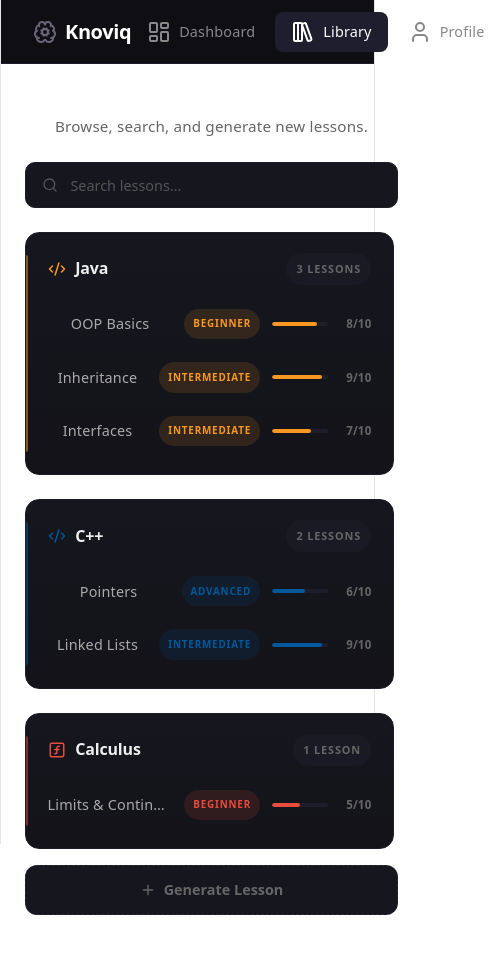
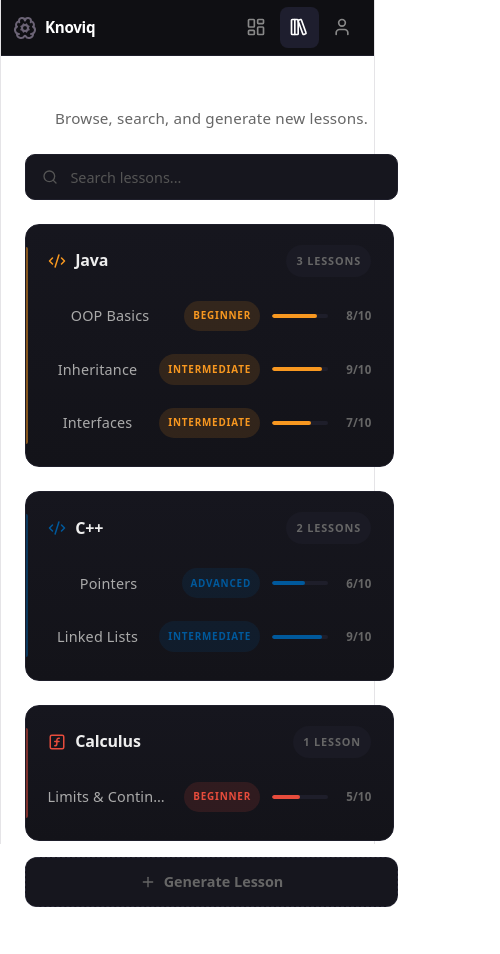
Before and after one commit to JairusCollantes/knoviq, a React (Vite) app: page /library in a window 390 px wide. Shown: the whole page, 500 px wide, since content can reach past the window. Built offline with nearby package versions, Linux system fonts and the light colour scheme.

Commit message:
Refactor Navbar and Library styles for improved responsiveness and maintainability; clean up Learn styles

```diff
--- a/src/components/Navbar.css
+++ b/src/components/Navbar.css
@@ -1,7 +1,11 @@
+/* ============================================================
+   Navbar — responsive
+   ============================================================ */
 .navbar {
   display: flex;
   align-items: center;
   justify-content: space-between;
+  gap: 1rem;
   padding: 0 2rem;
   height: 64px;
   flex-shrink: 0;
@@ -18,10 +22,13 @@
   display: flex;
   align-items: center;
   gap: 0.5rem;
+  min-width: 0;               /* lets text truncate if needed */
 }
 
 .brand-icon {
   font-size: 1.5rem;
+  line-height: 1;
+  flex-shrink: 0;
 }
 
 .brand-text {
@@ -29,11 +36,16 @@
   font-weight: 700;
   color: #fff;
   letter-spacing: -0.02em;
+  white-space: nowrap;
+  overflow: hidden;
+  text-overflow: ellipsis;
 }
 
 .navbar-links {
   display: flex;
   gap: 0.25rem;
+  align-items: center;
+  min-width: 0;
 }
 
 .nav-link {
@@ -46,7 +58,8 @@
   text-decoration: none;
   font-size: 0.9rem;
   font-weight: 500;
-  transition: all 0.2s;
+  white-space: nowrap;
+  transition: color 0.2s ease, background 0.2s ease;
 }
 
 .nav-link:hover {
@@ -61,4 +74,63 @@
 
 .nav-icon {
   font-size: 1.1rem;
+  line-height: 0;
+  flex-shrink: 0;
 }
+
+/* ============================================================
+   Tablet — tighter padding, tighter links
+   ============================================================ */
+@media (max-width: 640px) {
+  .navbar {
+    padding: 0 1rem;
+    height: 60px;
+    gap: 0.5rem;
+  }
+
+  .brand-icon {
+    font-size: 1.25rem;
+  }
+
+  .brand-text {
+    font-size: 1.05rem;
+  }
+
+  .nav-link {
+    padding: 0.5rem 0.7rem;
+    font-size: 0.85rem;
+    gap: 0.35rem;
+  }
+}
+
+/* ============================================================
+   Phone — icon-only links, no text
+   ============================================================ */
+@media (max-width: 480px) {
+  .navbar {
+    padding: 0 0.75rem;
+    height: 56px;
+  }
+
+  .brand-text {
+    font-size: 0.95rem;
+  }
+
+  /* Hide link labels, keep just the icons */
+  .nav-link {
+    padding: 0.55rem;
+    font-size: 0;
+    gap: 0;
+  }
+
+  .nav-link .nav-icon {
+    font-size: 1.25rem;
+  }
+
+  /* If you use lucide icons instead of emoji,
+     target the svg directly: */
+  .nav-link svg {
+    width: 20px;
+    height: 20px;
+  }
+}
--- a/src/pages/Learn.jsx
+++ b/src/pages/Learn.jsx
@@ -3,7 +3,6 @@
 import { ArrowLeft, Check, X, ChevronDown, ChevronUp, CodeXml, SquareFunction } from 'lucide-react';
 import './Learn.css';
 
-// --- HARDCODED ASSIGNMENTS ---
 const assignments = {
   'java-oop': {
     topic: { name: 'Java ', color: '#f89820', icon: <CodeXml size={14} /> },
--- a/src/pages/Library.css
+++ b/src/pages/Library.css
@@ -1,17 +1,13 @@
-/* ============================================================
-   Library shell — fullscreen, list scrolls internally
-   ============================================================ */
 html {
   scrollbar-gutter: stable;
 }
+
 .library {
   width: 100%;
   max-width: 760px;
   margin: 0 auto;
-  /* padding-bottom is larger so the generate button has breathing room */
   padding: 2.5rem 1.5rem 3rem;
   animation: fadeUp 0.35s ease;
-  /* NO height, NO flex: 1, NO overflow: hidden */
 }
 
 .lib-header {
@@ -38,12 +34,8 @@
   flex-direction: column;
   gap: 1.5rem;
   margin-bottom: 2rem;
-  /* NO flex: 1, NO overflow-y: auto, NO min-height: 0, NO padding-right */
 }
 
-/* ============================================================
-   Search
-   ============================================================ */
 .search-wrap {
   flex-shrink: 0;
   display: flex;
@@ -103,9 +95,6 @@
   color: #ccc;
 }
 
-/* ============================================================
-   Scrollable topic list
-   ============================================================ */
 .lib-topics {
   flex: 1;
   min-height: 0;
@@ -117,9 +106,6 @@
   margin-bottom: 1rem;
 }
 
-/* ============================================================
-   Topic group
-   ============================================================ */
 .lib-topic-group {
   position: relative;
   background: linear-gradient(180deg, #16161e 0%, #131319 100%);
@@ -129,7 +115,6 @@
   animation: fadeUp 0.4s ease backwards;
 }
 
-/* Colored left rail (topic accent) */
 .lib-topic-group::before {
   content: '';
   position: absolute;
@@ -147,7 +132,6 @@
   opacity: 1;
 }
 
-/* Stagger */
 .lib-topic-group:nth-child(1) { animation-delay: 0.03s; }
 .lib-topic-group:nth-child(2) { animation-delay: 0.06s; }
 .lib-topic-group:nth-child(3) { animation-delay: 0.09s; }
@@ -191,9 +175,6 @@
   border-radius: 20px;
 }
 
-/* ============================================================
-   Lesson rows
-   ============================================================ */
 .lib-lesson-list {
   display: flex;
   flex-direction: column;
@@ -205,7 +186,7 @@
   align-items: center;
   gap: 0.75rem;
   padding: 0.65rem 0.75rem;
-  margin: 0 -0.75rem;                    /* extend hover bg without shifting */
+  margin: 0 -0.75rem;
   border-radius: 8px;
   text-decoration: none;
   color: #aaa;
@@ -266,9 +247,6 @@
   text-align: right;
 }
 
-/* ============================================================
-   Empty state
-   ============================================================ */
 .lib-empty {
   text-align: center;
   padding: 3rem 1rem;
@@ -278,9 +256,6 @@
   border-radius: 12px;
 }
 
-/* ============================================================
-   Generate button (pinned to bottom)
-   ============================================================ */
 .generate-btn {
   flex-shrink: 0;
   display: flex;
@@ -316,17 +291,6 @@
   transform: rotate(90deg);
 }
 
-/* ============================================================
-   Keyframes (shared with Learn)
-   ============================================================ */
-@keyframes fadeUp {
-  from { opacity: 0; transform: translateY(8px); }
-  to   { opacity: 1; transform: translateY(0); }
-}
-
-/* ============================================================
-   Responsive fallback — normal page scroll on small screens
-   ============================================================ */
 @media (max-width: 768px) {
   .library {
     height: auto;
@@ -340,13 +304,11 @@
   }
 }
 
-/* ============================================================
-   Accessibility
-   ============================================================ */
 @media (prefers-reduced-motion: reduce) {
   .lib-topic-group {
     animation: none;
   }
+
   .generate-btn svg,
   .lib-mini-fill,
   .lib-lesson-row,
```
Also changed, not shown: src/pages/Learn.css (+0 -9 lines).
